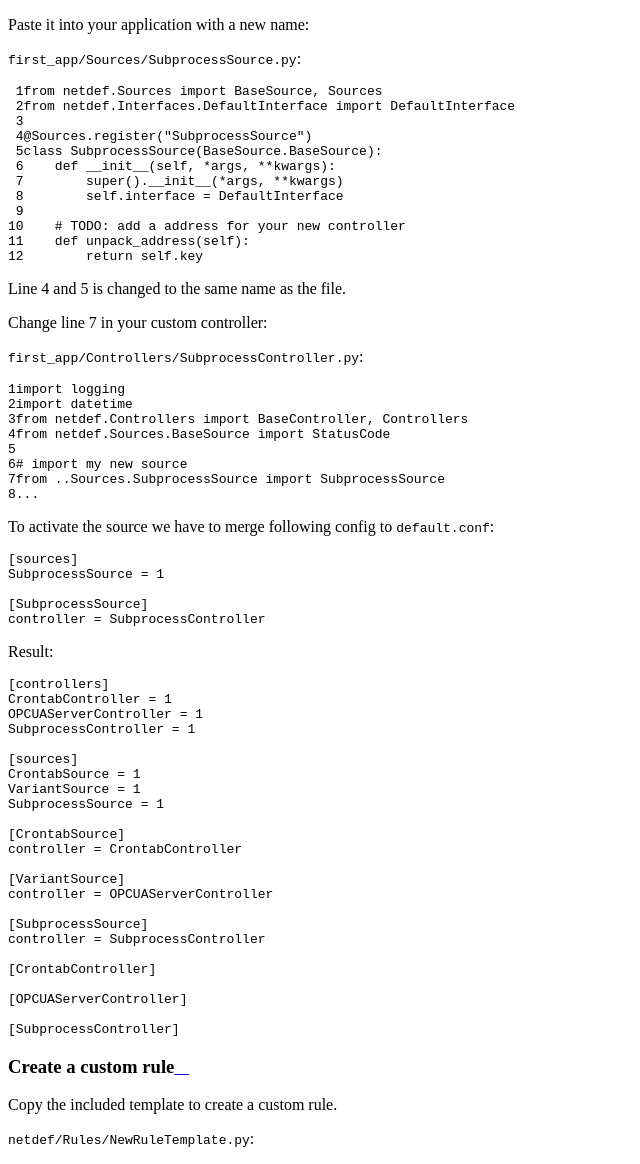
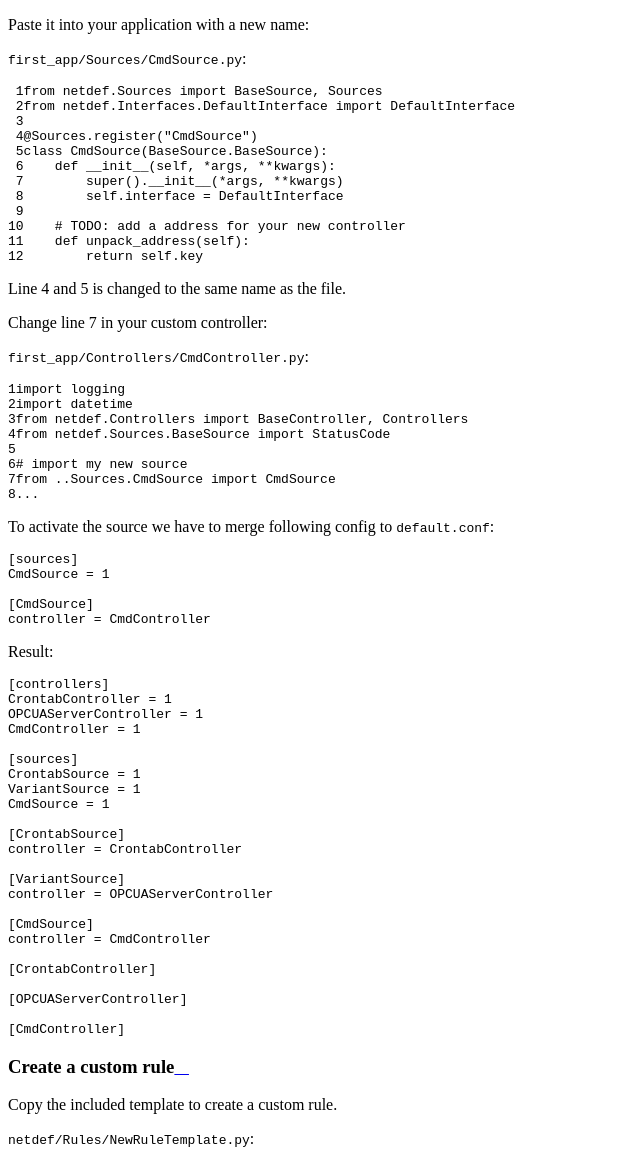
Before and after one commit to fholmer/netdef, a Sphinx documentation site: the page built from docs/user_guide/tutorial/03_create_custom.rst, in a window 1280 px wide and 1400 px high, scrolled down 1691 px. Shown: the part 207-1371 px from the top of the window, without its empty margins (0-640 px from the left). Built offline with Sphinx 7.4.7 and the Read the Docs theme 2.0.0, drawn with Linux system fonts in a browser that asks for light colours; some of the changed text lies outside the part shown; grey boxes are pictures that could not be loaded.

Commit message:
docs: rename custom controller in tutorial

```diff
--- a/docs/tutorial_first_app/first_app/Controllers/SubprocessController.py
+++ b/docs/tutorial_first_app/first_app/Controllers/CmdController.py
@@ -5,7 +5,7 @@ import shlex
 from netdef.Controllers import BaseController, Controllers
 from netdef.Sources.BaseSource import StatusCode
 
-from ..Sources.SubprocessSource import SubprocessSource
+from ..Sources.CmdSource import CmdSource
 
 def stdout_from_terminal(command_as_str, err_msg=None):
     command_args = shlex.split(command_as_str)
@@ -18,8 +18,8 @@ def stdout_from_terminal(command_as_str, err_msg=None):
         else:
             return err_msg
 
-@Controllers.register("SubprocessController")
-class SubprocessController(BaseController.BaseController):
+@Controllers.register("CmdController")
+class CmdController(BaseController.BaseController):
     def __init__(self, name, shared):
         super().__init__(name, shared)
         self.logger = logging.getLogger(self.name)
@@ -46,9 +46,9 @@ class SubprocessController(BaseController.BaseController):
                 )
             return
 
-        if not isinstance(incoming, SubprocessSource):
+        if not isinstance(incoming, CmdSource):
             self.logger.error(
-                "Got write event for %s, but only SubprocessSource is supported",
+                "Got write event for %s, but only CmdSource is supported",
                 type(incoming)
                 )
             return
--- a/docs/tutorial_first_app/first_app/Rules/FirstAppRule.py
+++ b/docs/tutorial_first_app/first_app/Rules/FirstAppRule.py
@@ -40,7 +40,7 @@ class FirstAppRule(BaseRule.BaseRule):
                     command_expression_module,
                     [
                         SourceInfo("InternalSource", "generic"),
-                        SourceInfo("SubprocessSource", command)
+                        SourceInfo("CmdSource", command)
                     ]
                 )
             )
--- a/docs/tutorial_first_app/first_app/Sources/SubprocessSource.py
+++ b/docs/tutorial_first_app/first_app/Sources/CmdSource.py
@@ -1,8 +1,8 @@
 from netdef.Sources import BaseSource, Sources
 from netdef.Interfaces.DefaultInterface import DefaultInterface
 
-@Sources.register("SubprocessSource")
-class SubprocessSource(BaseSource.BaseSource):
+@Sources.register("CmdSource")
+class CmdSource(BaseSource.BaseSource):
     def __init__(self, *args, **kwargs):
         super().__init__(*args, **kwargs)
         self.interface = DefaultInterface
--- a/docs/user_guide/tutorial/03_create_custom.rst
+++ b/docs/user_guide/tutorial/03_create_custom.rst
@@ -10,7 +10,7 @@ Copy the included template to create a custom controller.
 
 Paste it into your application with a new name:
 
-``first_app/Controllers/SubprocessController.py``:
+``first_app/Controllers/CmdController.py``:
 
 .. code-block:: python
     :linenos:
@@ -24,8 +24,8 @@ Paste it into your application with a new name:
     # import my supported sources
     from netdef.Sources.NewSourceTemplate import NewSourceTemplate
 
-    @Controllers.register("SubprocessController")
-    class SubprocessController(BaseController.BaseController):
+    @Controllers.register("CmdController")
+    class CmdController(BaseController.BaseController):
         def __init__(self, name, shared):
             super().__init__(name, shared)
 
@@ -39,9 +39,9 @@ To activate the controller we have to merge following config to ``default.conf``
 .. code-block:: ini
 
     [controllers]
-    SubprocessController = 1
+    CmdController = 1
 
-    [SubprocessController]
+    [CmdController]
 
 Result after merge:
 
@@ -50,13 +50,13 @@ Result after merge:
     [controllers]
     CrontabController = 1
     OPCUAServerController = 1
-    SubprocessController = 1
+    CmdController = 1
 
     [CrontabController]
 
     [OPCUAServerController]
 
-    [SubprocessController]
+    [CmdController]
 
 
 Create a custom source
@@ -70,7 +70,7 @@ Copy the included template to create a custom source for your controller.
 
 Paste it into your application with a new name:
 
-``first_app/Sources/SubprocessSource.py``:
+``first_app/Sources/CmdSource.py``:
 
 .. code-block:: python
     :linenos:
@@ -79,8 +79,8 @@ Paste it into your application with a new name:
     from netdef.Sources import BaseSource, Sources
     from netdef.Interfaces.DefaultInterface import DefaultInterface
 
-    @Sources.register("SubprocessSource")
-    class SubprocessSource(BaseSource.BaseSource):
+    @Sources.register("CmdSource")
+    class CmdSource(BaseSource.BaseSource):
         def __init__(self, *args, **kwargs):
             super().__init__(*args, **kwargs)
             self.interface = DefaultInterface
@@ -93,7 +93,7 @@ Line 4 and 5 is changed to the same name as the file.
 
 Change line 7 in your custom controller:
 
-``first_app/Controllers/SubprocessController.py``:
+``first_app/Controllers/CmdController.py``:
 
 .. code-block:: python
     :linenos:
@@ -105,7 +105,7 @@ Change line 7 in your custom controller:
     from netdef.Sources.BaseSource import StatusCode
 
     # import my new source
-    from ..Sources.SubprocessSource import SubprocessSource
+    from ..Sources.CmdSource import CmdSource
     ...
 
 To activate the source we have to merge following config to ``default.conf``:
@@ -113,10 +113,10 @@ To activate the source we have to merge following config to ``default.conf``:
 .. code-block:: ini
 
     [sources]
-    SubprocessSource = 1
+    CmdSource = 1
 
-    [SubprocessSource]
-    controller = SubprocessController
+    [CmdSource]
+    controller = CmdController
 
 Result:
 
@@ -125,12 +125,12 @@ Result:
     [controllers]
     CrontabController = 1
     OPCUAServerController = 1
-    SubprocessController = 1
+    CmdController = 1
 
     [sources]
     CrontabSource = 1
     VariantSource = 1
-    SubprocessSource = 1
+    CmdSource = 1
 
     [CrontabSource]
     controller = CrontabController
@@ -138,14 +138,14 @@ Result:
     [VariantSource]
     controller = OPCUAServerController
 
-    [SubprocessSource]
-    controller = SubprocessController
+    [CmdSource]
+    controller = CmdController
 
     [CrontabController]
 
     [OPCUAServerController]
 
-    [SubprocessController]
+    [CmdController]
 
 
 Create a custom rule
@@ -203,12 +203,12 @@ Result:
     [controllers]
     CrontabController = 1
     OPCUAServerController = 1
-    SubprocessController = 1
+    CmdController = 1
 
     [sources]
     CrontabSource = 1
     VariantSource = 1
-    SubprocessSource = 1
+    CmdSource = 1
 
     [CrontabSource]
     controller = CrontabController
@@ -216,11 +216,11 @@ Result:
     [VariantSource]
     controller = OPCUAServerController
 
-    [SubprocessSource]
-    controller = SubprocessController
+    [CmdSource]
+    controller = CmdController
 
     [CrontabController]
 
     [OPCUAServerController]
 
-    [SubprocessController]
+    [CmdController]
```
Also changed, not shown: docs/tutorial_first_app/config/command_rule.conf (+5 -5 lines), docs/user_guide/tutorial/04_putting_it_all_together.rst (+22 -22 lines), 2 other files.
